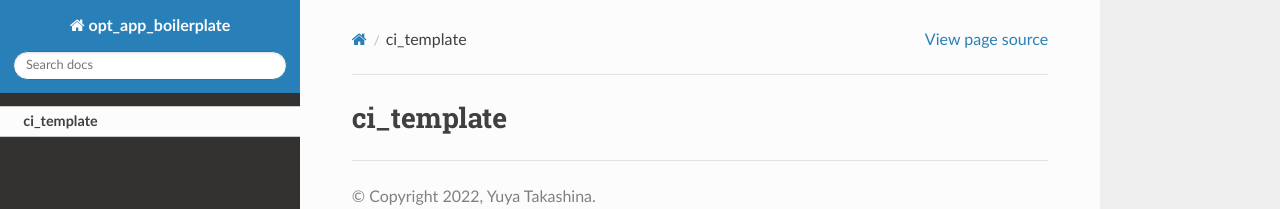
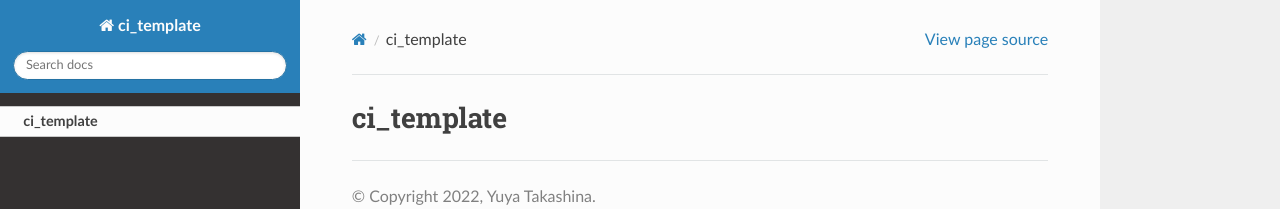
Before and after one commit to ytakashina/ci_template, a Sphinx documentation site: the page built from docs/source/index.rst, in a window 1280 px wide. Shown: the top 209 px of the page. Built offline with Sphinx 7.4.7 and the Read the Docs theme 2.0.0, drawn with Linux system fonts in a browser that asks for light colours.

Commit message:
Update conf.py

```diff
--- a/docs/source/conf.py
+++ b/docs/source/conf.py
@@ -17,7 +17,7 @@ sys.path.insert(0, os.path.abspath("."))
 
 # -- Project information -----------------------------------------------------
 
-project = "opt_app_boilerplate"
+project = "ci_template"
 copyright = "2022, Yuya Takashina"
 author = "Yuya Takashina"
 
```
